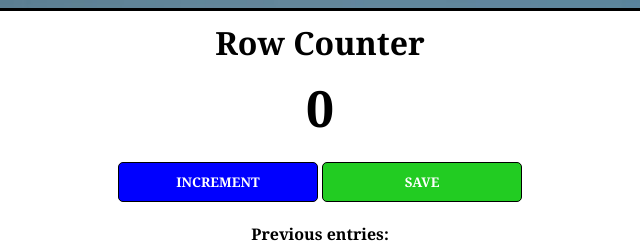
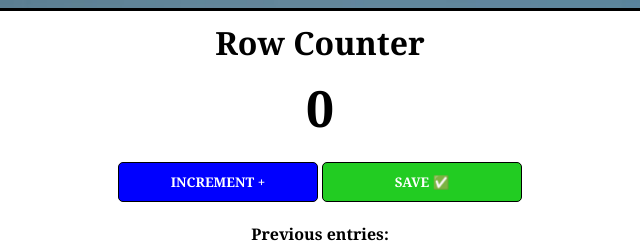
Before and after one commit to Walid380/myFirstGDrepo, a plain HTML site: page index.html in a window 1280 px wide. Shown: the top 252 px of the page, 320-960 px from the left. Drawn offline with Linux system fonts and the light colour scheme.

Commit message:
commit changes

```diff
--- a/index.html
+++ b/index.html
@@ -6,12 +6,11 @@
         <div class="container">
             <h1>Row Counter</h1>
             <h2 id="count-el">0</h2>
-            <button id="increment-btn" onclick="increment()">INCREMENT</button>
-            <button id="save-btn" onclick="save()">SAVE</button>
+            <button id="increment-btn" onclick="increment()">INCREMENT +</button>
+            <button id="save-btn" onclick="save()">SAVE ✅</button>
             <p id="save-el">Previous entries: </p>
         </div>
         <script src="index.js">
-            nnerText
         </script>
     </body>
 </html>
```
